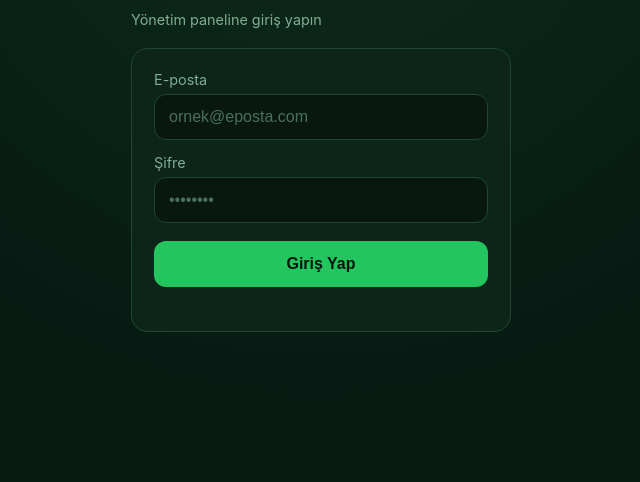
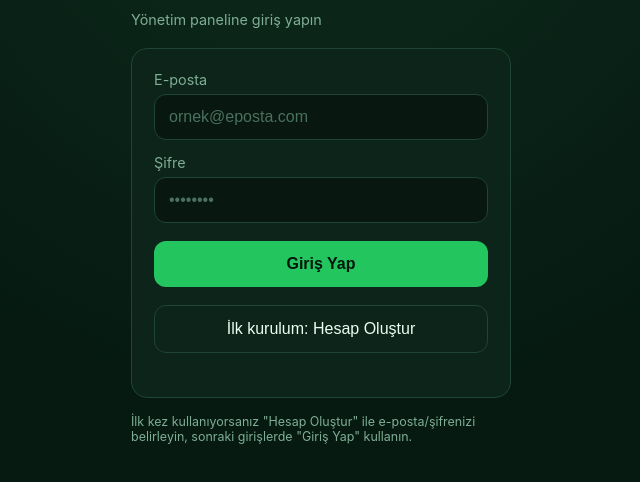
Before and after one commit to xmifrmx/rss, a website: page index.html in a window 1280 px wide. Shown: the part 112-594 px from the top of the page, without its empty margins (319-959 px from the left). Drawn offline with nearby package versions, Linux system fonts and the light colour scheme.

Commit message:
Add files via upload

```diff
--- a/index.html
+++ b/index.html
@@ -100,15 +100,16 @@
   <h1>Hamdi Oto RSS</h1>
   <p class="sub">Yönetim paneline giriş yapın</p>
   <div class="card">
-    <div class="signup-btn">
     <label>E-posta</label>
     <input id="login-email" type="email" placeholder="ornek@eposta.com" />
     <label>Şifre</label>
     <input id="login-password" type="password" placeholder="••••••••" />
     <button id="login-btn">Giriş Yap</button>
+    <button id="signup-btn" class="secondary">İlk kurulum: Hesap Oluştur</button>
     <div class="error" id="login-error"></div>
-  </div></div>
-
+  </div>
+  <p class="hint">İlk kez kullanıyorsanız "Hesap Oluştur" ile e-posta/şifrenizi belirleyin, sonraki girişlerde "Giriş Yap" kullanın.</p>
+</div>
 
 <div id="app" class="wrap hidden">
   <div class="topbar">
```
